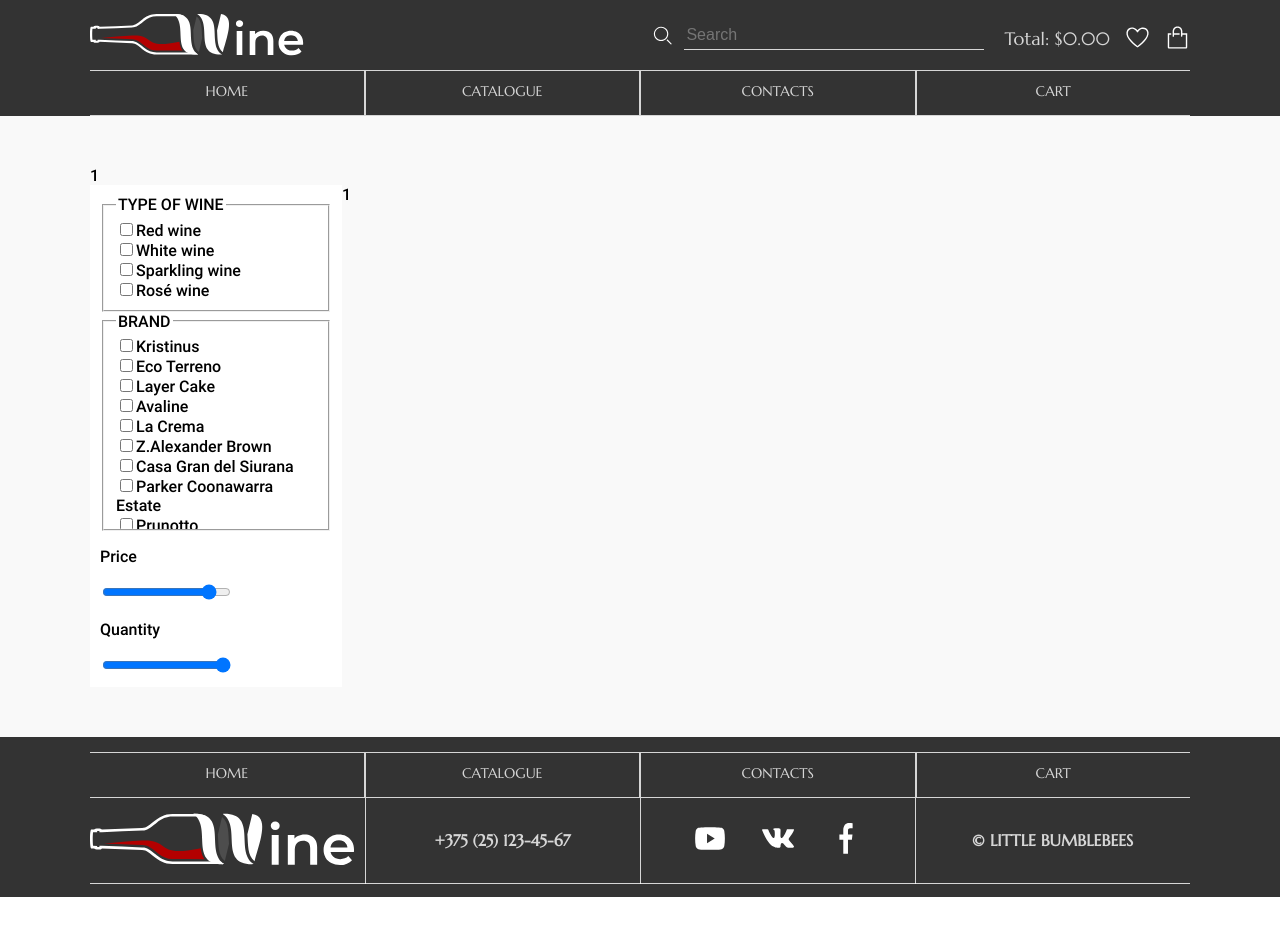
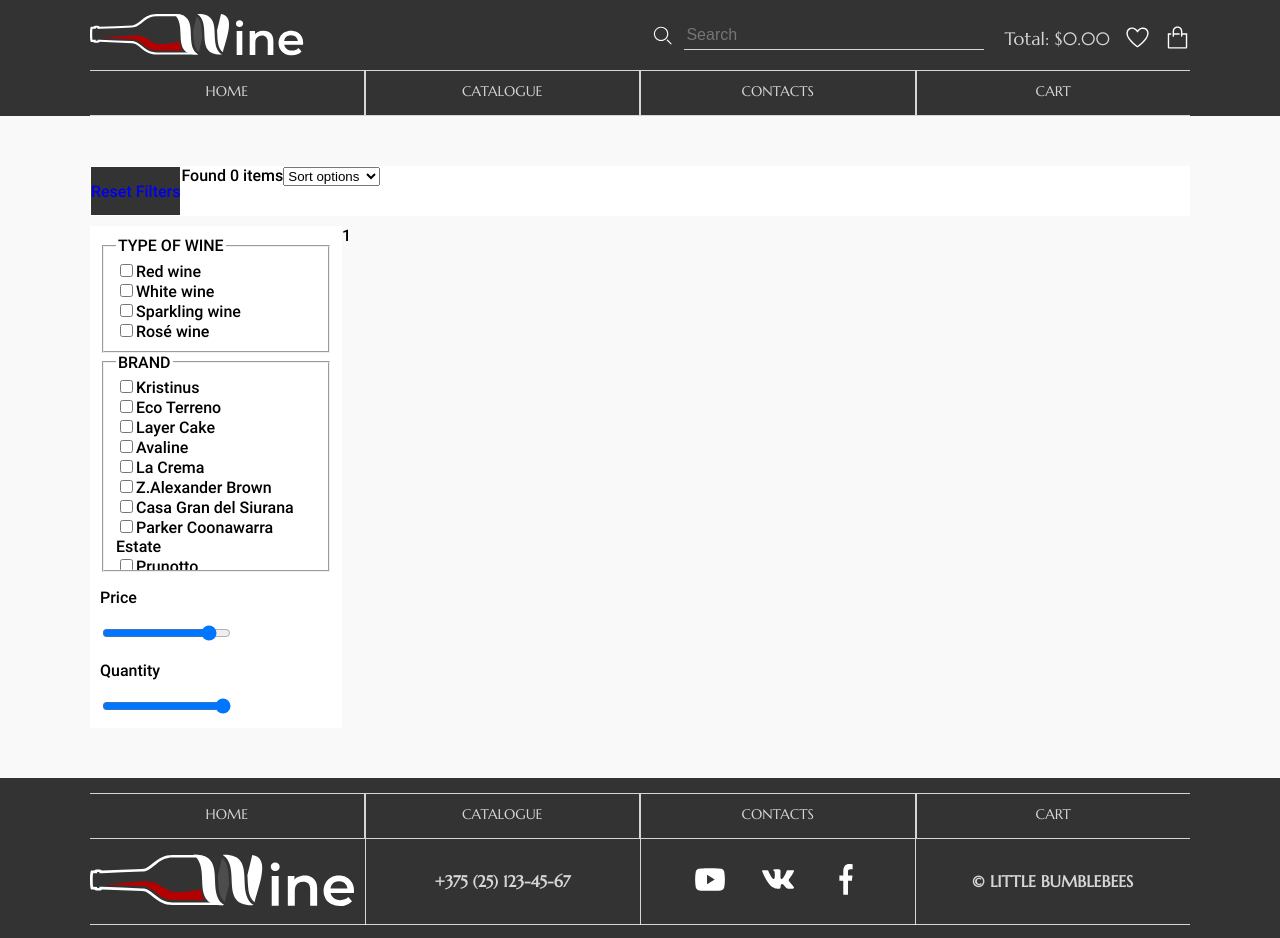
Before and after one commit to mitjasha/online-shop, a React (Create React App) app: page / in a window 1280 px wide. Before the commit the page ends 897 px from the top, so only its background shows below. Built offline with nearby package versions, Linux system fonts and the light colour scheme.

Commit message:
feat: add button, select and found items to settings wrapper

```diff
--- a/src/pages/CataloguePage/CataloguePage.scss
+++ b/src/pages/CataloguePage/CataloguePage.scss
@@ -3,10 +3,15 @@
   width: 100%;
   height: 100%;
   font-family: "Roboto";
+  padding-top: 50px;
 }
 
 .settings {
-  padding: 50px 0 0 0;
+  margin-bottom: 10px;
+  width: 100%;
+  height: 50px;
+  background-color: white;
+  display: flex;
 }
 
 .filters-goods-wrapper {
--- a/src/pages/CataloguePage/CataloguePage.tsx
+++ b/src/pages/CataloguePage/CataloguePage.tsx
@@ -1,5 +1,6 @@
 import React from "react";
 import data from "../../assets/data/data.json";
+import Button from "../../components/Buttons/Button/Button";
 import "./CataloguePage.scss";
 
 const wineTypes = ["Red wine", "White wine", "Sparkling wine", "Rosé wine"];
@@ -8,7 +9,16 @@ const CataloguePage: React.FC = () => {
   return (
     <div className="catalogue">
       <div className="container">
-        <div className="settings">1</div>
+        <div className="settings">
+          <Button className="settings__reset">Reset Filters</Button>
+          <div className="settings__found">Found 0 items</div>
+          <label htmlFor="sorting">
+            <select id="sorting">
+              <option value="">Sort options</option>
+              <option value="dog">Sort by price</option>
+            </select>
+          </label>
+        </div>
         <div className="filters-goods-wrapper">
           <div className="filters">
             <fieldset className="filters__checkbox">
```
